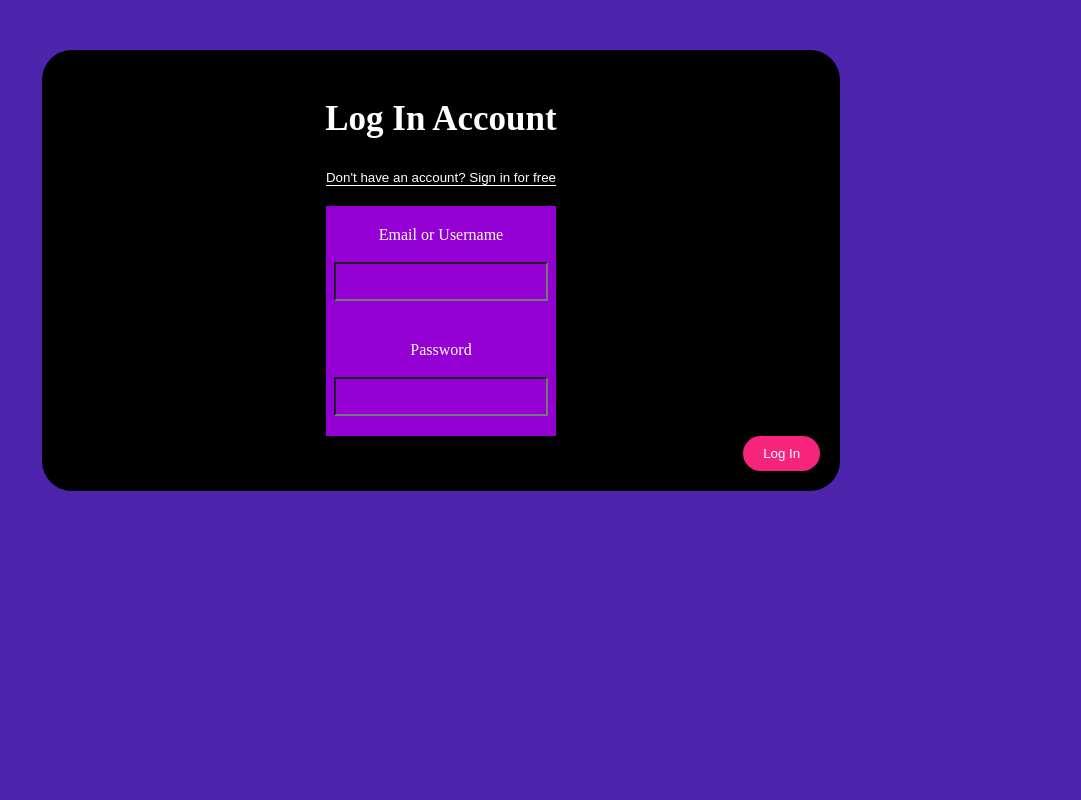
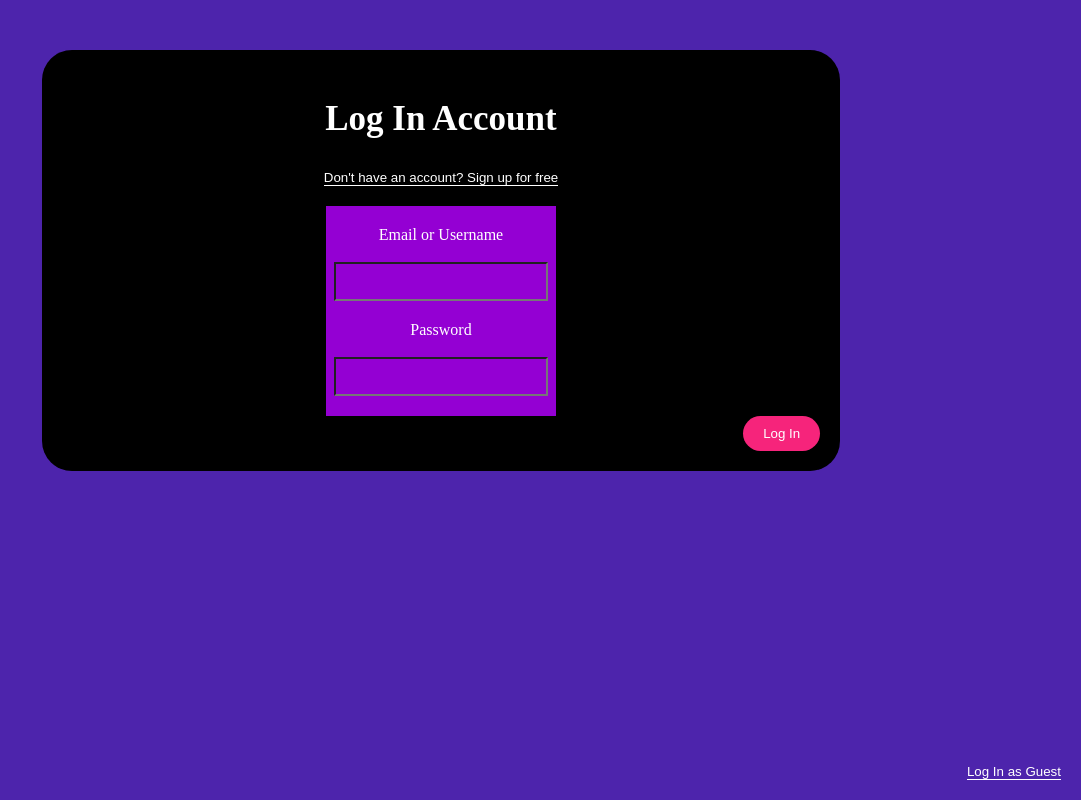
Before and after one commit to BrevinQ42/laban.gg, a Django app: page /log_in/ in a window 1280 px wide. Shown: the whole page, without its empty margins (199-1280 px from the left). Run offline with Django 3.2, Linux system fonts and the light colour scheme.

Commit message:
Added bottom right button to log in as guest
Does nothing for now

```diff
--- a/labanGG/log_in/templates/log_in/log_in.html
+++ b/labanGG/log_in/templates/log_in/log_in.html
@@ -28,6 +28,7 @@
             justify-content: center;
             width: 25%;
             color: white;
+            margin-top: -20px;
         }
         .purple-box-input {
             background-color: #9400D3;
@@ -61,15 +62,28 @@
             font-size: 35px;
         }
         .underline-button {
-            color: inherit; /* Inherit text color */
-            text-decoration: none; /* Remove default underline */
-            border: none; /* Remove default border */
-            background-color: transparent; /* Transparent background */
-            cursor: pointer; /* Show pointer cursor on hover */
-            outline: none; /* Remove default focus outline */
-            border-bottom: 1px solid; /* Add underline */
-            padding: 0; /* Optional: Remove padding to make button more compact */
-            margin-bottom: 20px;
+            color: inherit;
+            text-decoration: none;
+            border: none;
+            background-color: transparent;
+            cursor: pointer;
+            outline: none;
+            border-bottom: 1px solid;
+            padding: 0;
+            margin-bottom: 40px;
+        }
+        .log-in-as-guest-button {
+            position: fixed;
+            bottom: 20px; /* Adjust as needed */
+            right: 20px; /* Adjust as needed */
+            color: inherit;
+            text-decoration: none;
+            border: none;
+            background-color: transparent;
+            cursor: pointer;
+            outline: none;
+            border-bottom: 1px solid;
+            padding: 0;
         }
     </style>
 </head>
@@ -81,7 +95,7 @@
         </div>
 
         <div>
-            <button class=underline-button id="goToRegisterPage">Don't have an account? Sign in for free</button>
+            <button class=underline-button id="goToRegisterPage">Don't have an account? Sign up for free</button>
         </div>
 
         <form id="form" method="post" enctype="multipart/form-data">
@@ -99,16 +113,16 @@
                     {% for field in form %}
                         {% if field.errors %}
                             <p>{{ field.label }} has the following errors:</p>
-                            <ul>
                             {% for error in field.errors %}
-                            <li>{{ error }}</li>
+                            <p>{{ error }}</p>
                             {% endfor %}
-                            </ul>
                         {% endif %}
                     {% endfor %}
                 {% endblock %}
             <button type="submit" class="pink-button" name="form_submit">Log In</button>
         </form>
+
+        <button class="log-in-as-guest-button">Log In as Guest</button>
 
         <script>
             document.getElementById("goToRegisterPage").addEventListener("click", function() {
```
